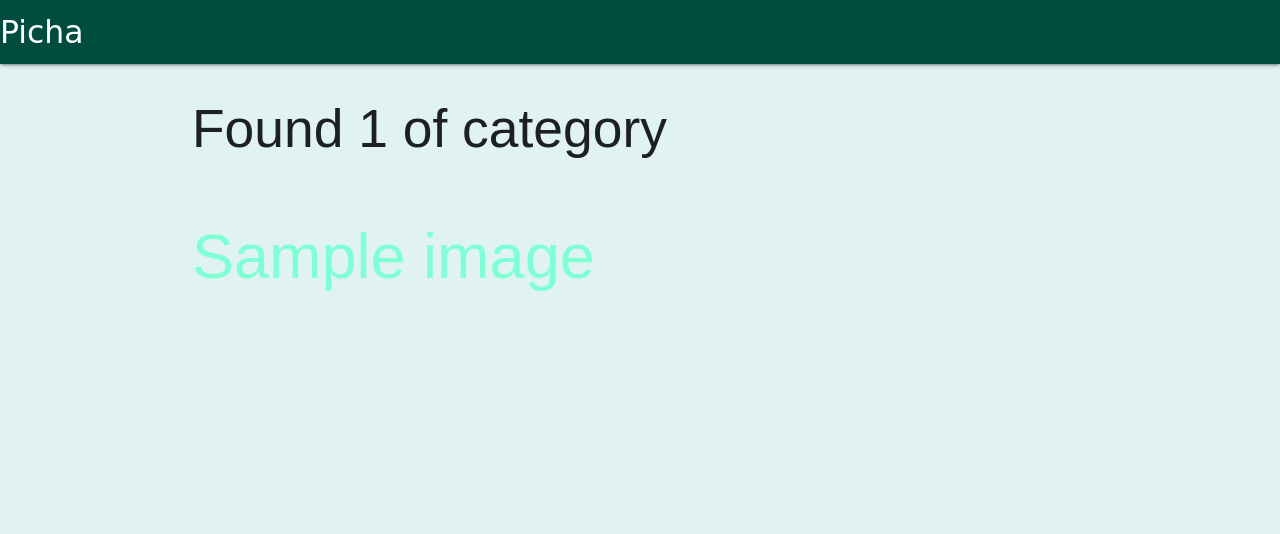
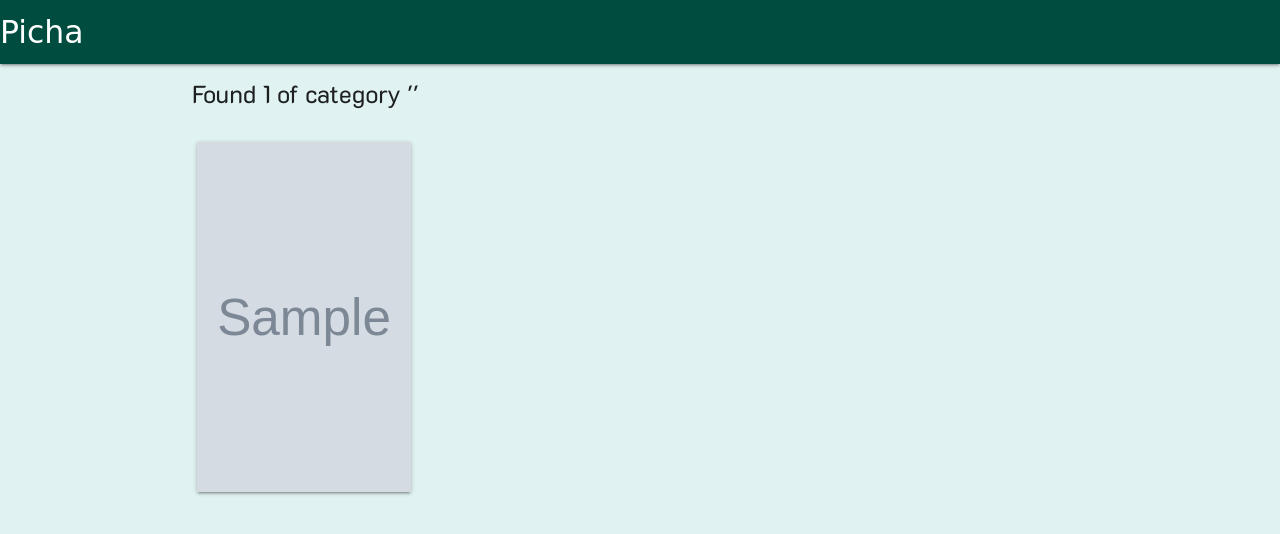
Before and after one commit to sharonkorir/picha, a Django app: template gallery/templates/search.html in a window 1280 px wide. Shown: the top 534 px of the page. Run offline with Django 4.2, Linux system fonts and the light colour scheme; the template is opened without the code that fills it: values that come from a table or form of the project are taken from there, others are empty; tables that the repository leaves empty hold one stand-in row (values such as "Sample post"); grey boxes marked "Sample" are stand-in pictures; some web fonts are replaced.

Commit message:
fix:display all images in search

```diff
--- a/gallery/templates/search.html
+++ b/gallery/templates/search.html
@@ -4,19 +4,47 @@
 
   <div class="row">
     {% if images%}
-      <h2>Found {{ images|length }} of category {{message}}</h2>
+      <h5>Found {{ images|length }} of category '{{message}}'</h5>
     {% else %}
-      <h2> Found 0 images for the category {{message}}</h2>
+      <h5> Found 0 images for the category '{{message}}'</h5>
     {% endif %}
-
   </div>
 
   <div class="row">
+  {% if images %}
+    {% for image_item in images %}
+    <div class="col s12 m4 l3" style="padding: 0px;" >
+      <div class="card-panel hoverable teal darken-4" id="card">
+        <a data-target="modal1{{image_item.id}}" class="modal-trigger teal">
+          <div class="card-image">
 
-  {% if images %}
-    {% for image in images %}
-      <div class="col-sm-6 col-md-3">
-          <h1>{{image.name}}</h1>
+              <img src="{{image_item.image.url}}" class="responsive-img" alt="Image" id="img">
+
+          </div>
+        </a>
+      </div>
+    </div>
+
+      <!-- Modal Structure -->
+      <div id="modal1{{image_item.id}}" class="modal">
+        <div class="modal-content">
+          <img src="{{image_item.image.url}}" alt="" class="responsive-img" id="modal-img">
+          <h5><strong>{{image_item.name|upper}}</strong></h5>
+          <p>{{image_item.description}}</p>
+        </div>
+        <div class="modal-footer">
+          <ul style="display: flex; justify-content: center;">
+            <div class="chip teal lighten-4">
+              {{image_item.location}}
+            </div>
+            <div class="chip teal lighten-4">{{image_item.category}}
+            </div>
+            <div class="chip teal lighten-4">
+              <a href="#!" class="modal-close"><i class="material-icons" style="vertical-align: middle; color: teal;">close</i></a>
+            </div>
+
+          </ul>
+        </div>
       </div>
     {% endfor %}
   {% endif %}
--- a/gallery/views.py
+++ b/gallery/views.py
@@ -16,7 +16,8 @@
 
 def filter_images(request, location):
     images = Image.location_filter(location=location)
-    return render(request, 'location.html', {"location": location,"images":images})
+    message = f"{location}"
+    return render(request, 'location.html', {"location": location,"images":images, "message":message})
 
 def search_results(request):
 
--- a/static/css/index.css
+++ b/static/css/index.css
@@ -7,7 +7,7 @@
 
 body{
   background-color: #e0f2f1 ;
-  font-family: Arial, Helvetica, sans-serif;
+  font-family: 'K2D', sans-serif;
 }
 
 #header-container{
```
Also changed, not shown: gallery/templates/location.html (+25 -11 lines).
